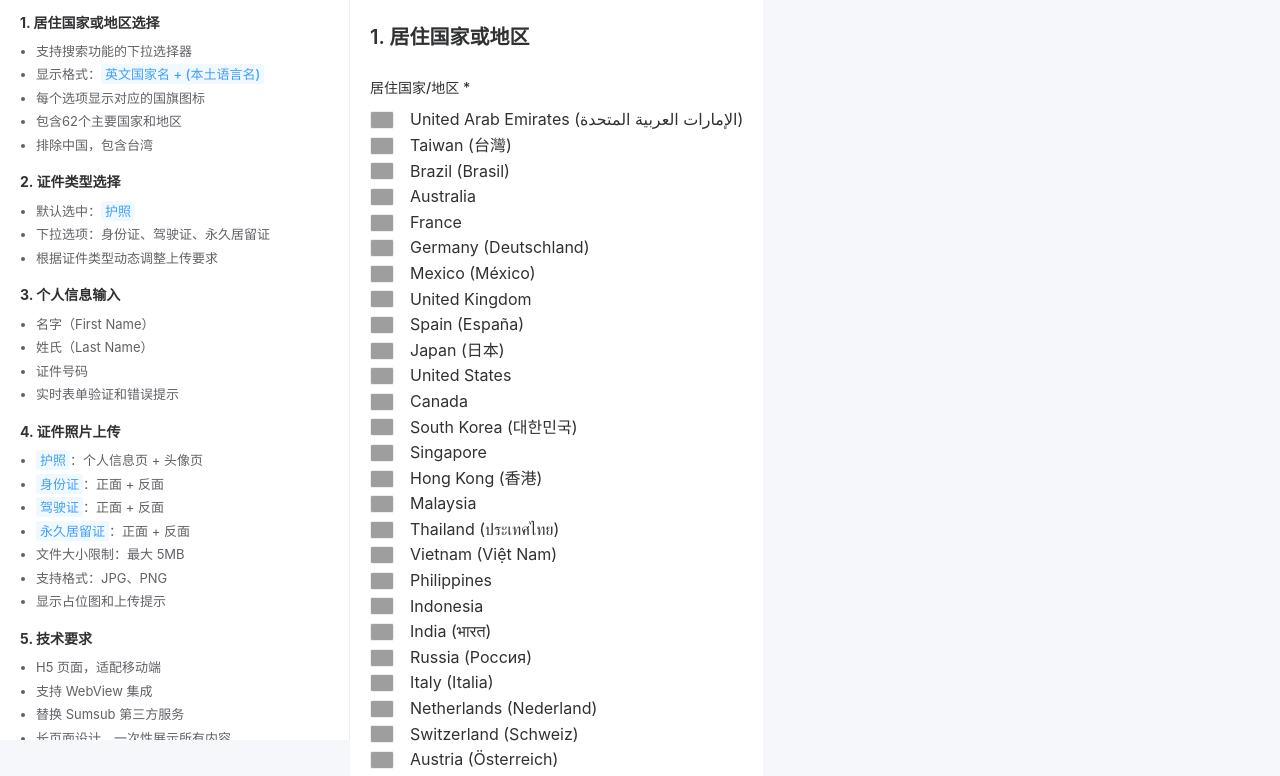
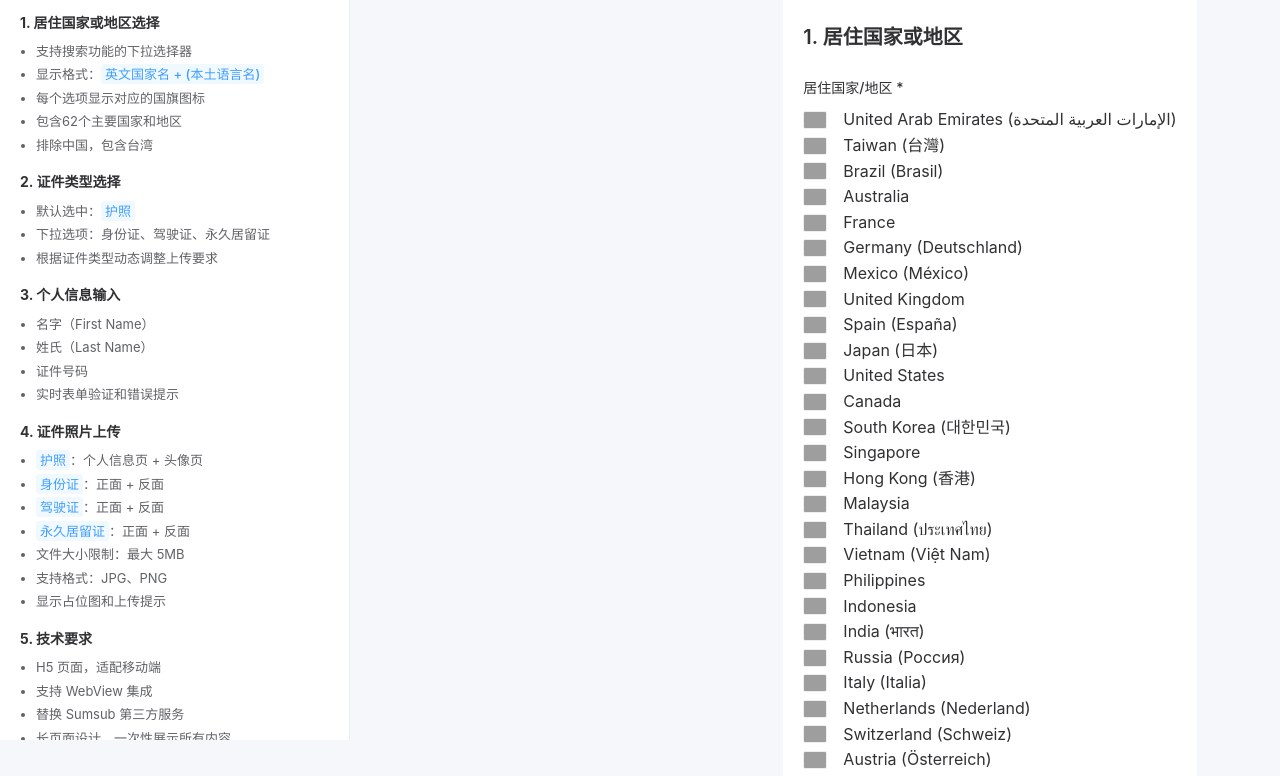
Before and after one commit to pate520/KYC2, a plain HTML site: page kyc-h5.html in a window 1280 px wide. Shown: the part 60-836 px from the top of the page. Drawn offline with nearby package versions, Linux system fonts and the light colour scheme; grey boxes are pictures that could not be loaded.

Commit message:
修复布局：主内容区域在剩余空间中居中显示

```diff
--- a/kyc-h5.html
+++ b/kyc-h5.html
@@ -30,6 +30,8 @@
             display: flex;
             min-height: 100vh;
             background-color: #f5f7fa;
+            justify-content: center;
+            align-items: flex-start;
         }
 
         /* 需求文档面板 */
@@ -83,12 +85,22 @@
         /* 容器样式 */
         .kyc-container {
             max-width: 480px;
-            margin: 0 auto;
-            margin-left: 350px;
+            margin: 0;
             min-height: 100vh;
             background-color: #ffffff;
             display: flex;
             flex-direction: column;
+            margin-left: 350px;
+        }
+
+        /* 内容区域居中 */
+        .content-wrapper {
+            width: 100%;
+            max-width: 1200px;
+            margin: 0 auto;
+            display: flex;
+            justify-content: center;
+            padding-left: 350px;
         }
 
         /* 头部样式 */
@@ -472,9 +484,14 @@
                 display: none;
             }
 
+            .content-wrapper {
+                padding-left: 0;
+            }
+
             .kyc-container {
                 margin-left: 0;
                 max-width: 480px;
+                margin: 0 auto;
             }
         }
 
@@ -556,7 +573,7 @@
             </ul>
         </div>
 
-        <div class="main-container">
+        <div class="content-wrapper">
             <div class="kyc-container">
             <!-- 头部 -->
             <div class="header">
```
